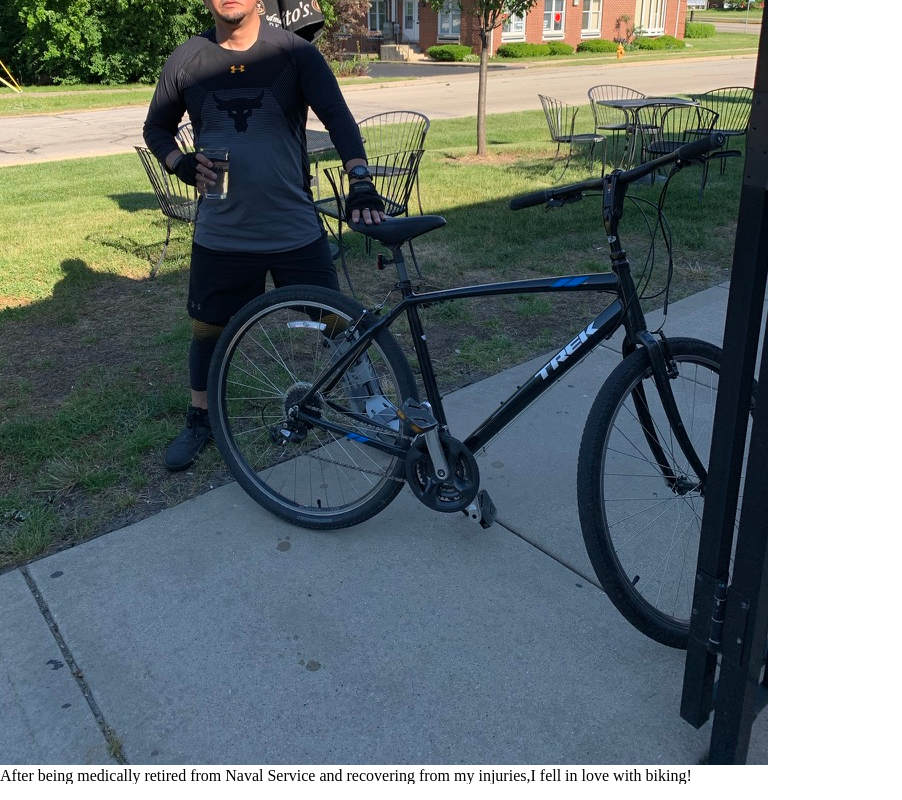
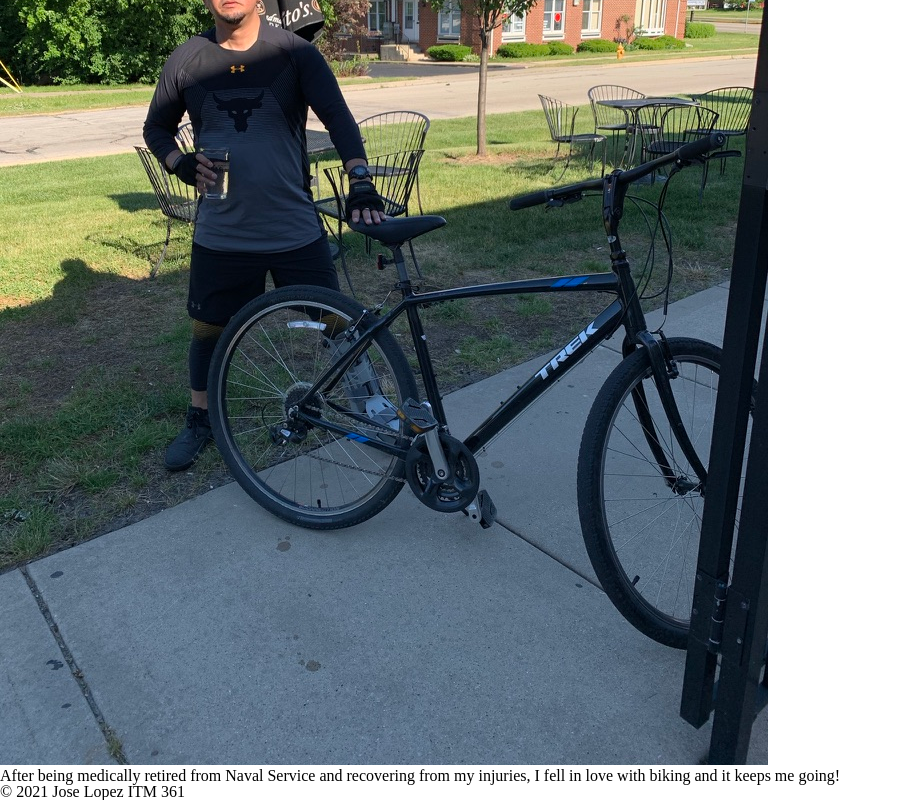
Before and after one commit to jlopez44/Project2.0, a plain HTML site: page hobbies/index.html in a window 1280 px wide. Shown: the part 307-1107 px from the top of the page, without its empty margins (0-902 px from the left). Drawn offline with Linux system fonts and the light colour scheme.

Commit message:
Updated the hobbies page with different txt, images, and validated my code.

```diff
--- a/hobbies/index.html
+++ b/hobbies/index.html
@@ -19,10 +19,16 @@
                 alt="Nice Day for a bike ride!" />
               <figcaption>
                 After being medically retired from Naval Service and
-                recovering from my injuries,I fell in love with biking!
+                recovering from my injuries, I fell in love with biking and it keeps me going!
               </figcaption>
             </figure>
           </li>
         </ul>
 </body>
 </html>
+
+<footer id="footer">
+<p>&copy; 2021 Jose Lopez ITM 361 </p>
+</footer>
+</body>
+</html>
```
